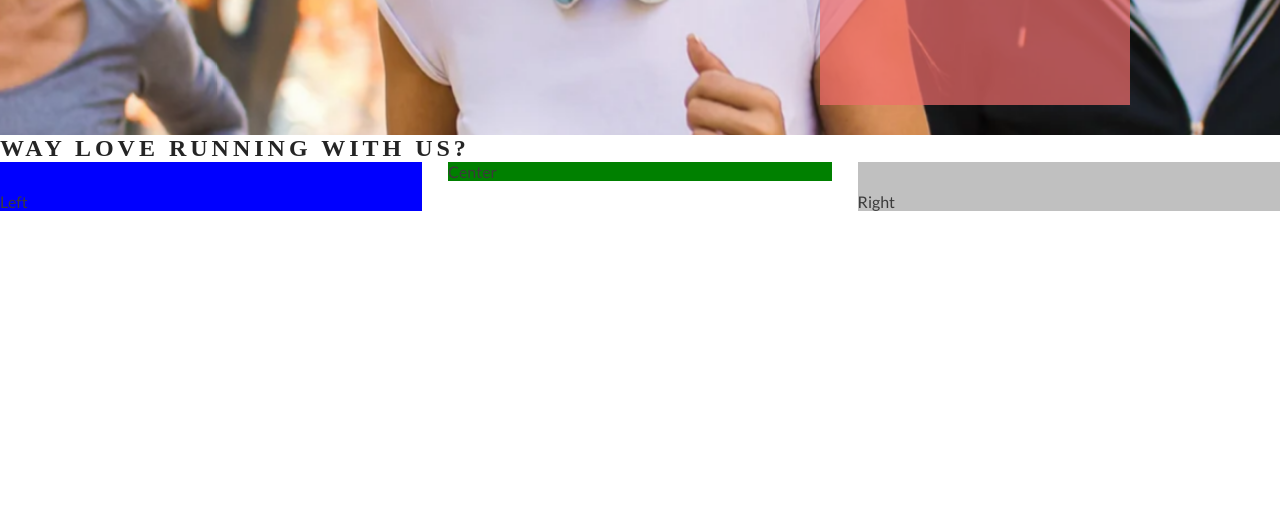
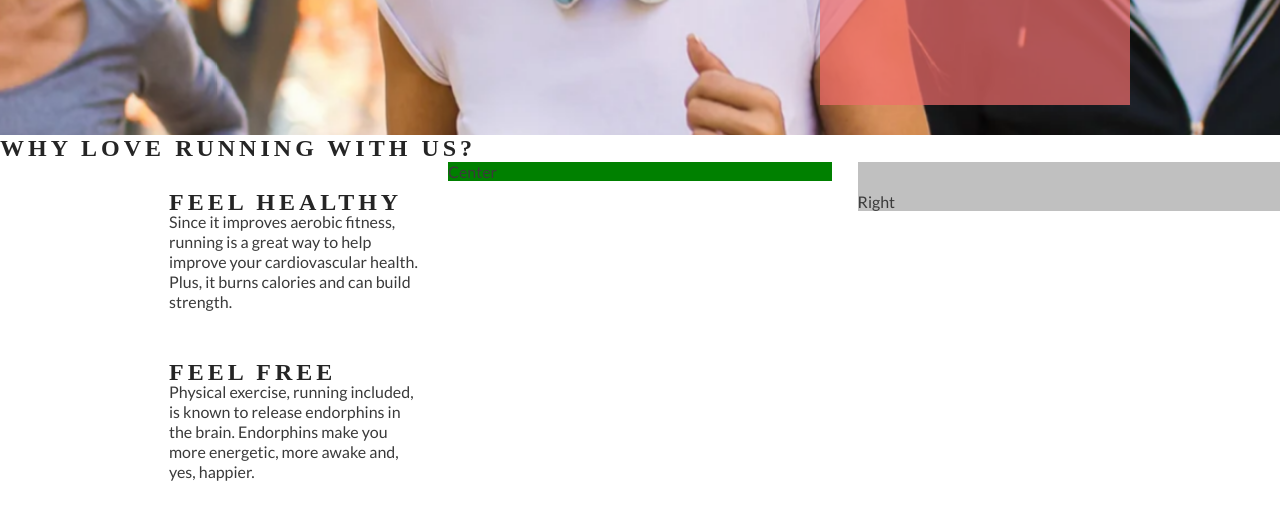
Before and after one commit to StefanCucuta/Love-Running, a plain HTML site: page index.html in a window 1280 px wide. Shown: the part 540-1060 px from the top of the page. Drawn offline with Linux system fonts and the light colour scheme.

Commit message:
Add club ethos main structure v 0.2

```diff
--- a/assets/css/style.css
+++ b/assets/css/style.css
@@ -125,7 +125,6 @@ h1, h2 {
     padding-top: 30px;
     width: 33%;
     float: left;
-    background-color: blue;
 }
 
 #right-about {
@@ -140,3 +139,12 @@ h1, h2 {
     margin: 0 auto;
     background-color: green;
 }
+
+.left-about-heading {
+    width: 60%;
+    float: right;
+    line-height: 20px;
+    clear: both;
+    margin-bottom: 50px;
+
+}
--- a/index.html
+++ b/index.html
@@ -36,8 +36,25 @@
         </div>
     </section>
     <section id="club-ethos">
-        <h1>Way Love Running With Us?</h1>
-        <div id="left-about">Left</div>
+        <h1>Why Love Running With Us?</h1>
+        <div id="left-about">
+            <div class="left-about-heading">
+                <h2>Feel Healthy</h2>
+                <hr>
+                <p>
+                    Since it improves aerobic fitness, running is a great way to help improve your cardiovascular
+                    health. Plus, it burns calories and can build strength.
+                </p>
+            </div>
+            <div class="left-about-heading">
+                <h2>Feel Free</h2>
+                <hr>
+                <p>
+                    Physical exercise, running included, is known to release endorphins in the brain. Endorphins make
+                    you more energetic, more awake and, yes, happier.
+                </p>
+            </div>
+        </div>
         <div id="right-about">Right</div>
         <div id="center-about">Center</div>
     </section>
```
